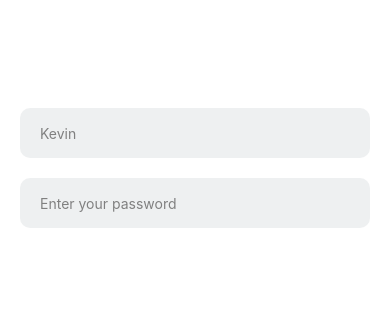
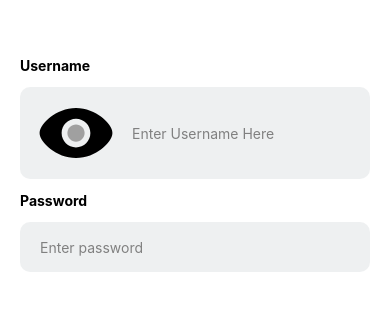
Before and after one commit to zed-io/WamUI, a React Native app: screen / in a window 390 px wide. Shown: the part 254-564 px from the top of the page. Built offline with nearby package versions, Linux system fonts and the light colour scheme.

Commit message:
Updated App for new component logic

```diff
--- a/App.tsx
+++ b/App.tsx
@@ -1,30 +1,36 @@
-import React, { useState } from 'react';
-import { Appearance, KeyboardAvoidingView, Platform, useColorScheme } from 'react-native';
-import { SafeAreaView, StyleSheet, Text, View } from 'react-native';
-import PasswordInput from './src/components/Inputs/PasswordInput';
-import { BaseInput } from './src/components/Inputs/BaseInput';
-import ClearInputIcon, { ClearInput } from './src/icons/ClearInput';
-import { Search } from './src/icons/Search';
+import React, { useState } from "react";
+import { KeyboardAvoidingView, Platform } from "react-native";
+import { SafeAreaView, StyleSheet, Text, View } from "react-native";
+import PasswordInput from "./src/components/Inputs/PasswordInput";
+import { BaseInput } from "./src/components/Inputs/BaseInput";
+import { ClearInput } from "./src/icons/ClearInput";
+import SearchIcon, { Search } from "./src/icons/Search";
+import { Eye } from "./src/icons/Eye";
 
 const App = () => {
-  const keyboardBehavior = Platform.OS === 'ios' ? 'padding' : 'height';
-  const [password, setPassword] = useState('');
+  const keyboardBehavior = Platform.OS === "ios" ? "padding" : "height";
+
+  // @todo show the contents of each input field
+  // and ensure that they are always capitalized
+  // but do not modify the text inside the input
+  // itself.
 
   return (
     <SafeAreaView style={styles.container}>
-      <KeyboardAvoidingView style={styles.container} behavior={keyboardBehavior}>
+      <KeyboardAvoidingView
+        style={styles.container}
+        behavior={keyboardBehavior}
+      >
         <BaseInput
-        placeholder='Kevin'
-        type='phone'
-        iconPosition='left'
-        icon={<Search
-         size={24}
-         color={'#A0A0A0'}/>}
+          label="Username"
+          placeholder="Enter Username Here"
+          LeftIcon={<Eye />}
         />
         <PasswordInput
-        placeholder="Enter your password"
-        value={password}
-        onChangeText={setPassword}      />
+          placeholder="Enter password"
+          label="Password"
+          description="Must be at least 8 characters long"
+        />
       </KeyboardAvoidingView>
     </SafeAreaView>
   );
@@ -33,9 +39,9 @@ const App = () => {
 const styles = StyleSheet.create({
   container: {
     flex: 1,
-    backgroundColor: '#fff',
-    alignContent: 'center',
-    justifyContent: 'center',
+    backgroundColor: "#fff",
+    alignContent: "center",
+    justifyContent: "center",
     padding: 20,
   },
 });
```
